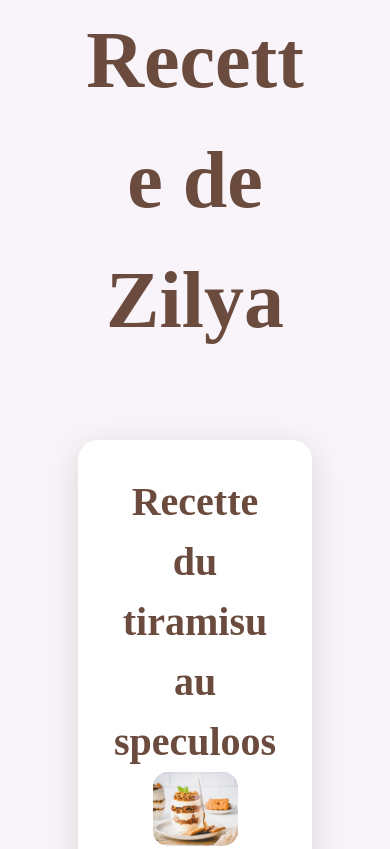
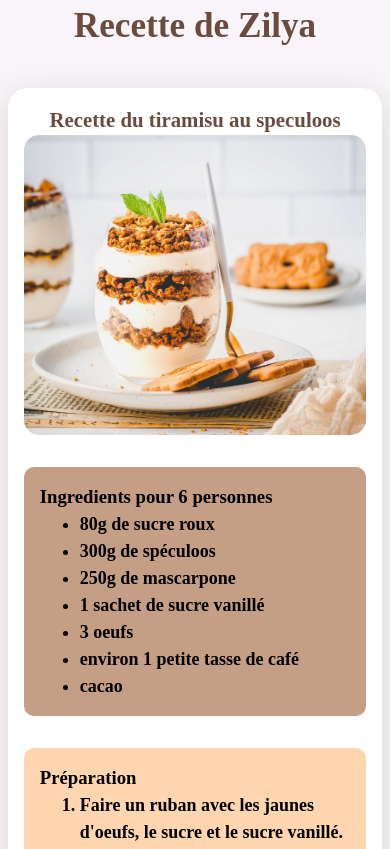
Before and after one commit to Zilyasta/recette, a plain HTML site: page index.html in a window 390 px wide. Shown: the top 849 px of the page. Drawn offline with Linux system fonts and the light colour scheme.

Commit message:
add media queries mobile

```diff
--- a/css/style.css
+++ b/css/style.css
@@ -59,3 +59,28 @@ footer {
     text-align: center;
     font-size: 1em;
 }
+
+/* ...existing code... */
+
+@media (max-width: 600px) {
+    body {
+        margin-left: 2vw;
+        margin-right: 2vw;
+    }
+
+    h1 {
+        font-size: 2.2em;
+    }
+
+    h2 {
+        font-size: 1.3em;
+    }
+
+    img {
+        width: 100%;
+    }
+
+    article {
+        padding: 1em;
+    }
+}
```
